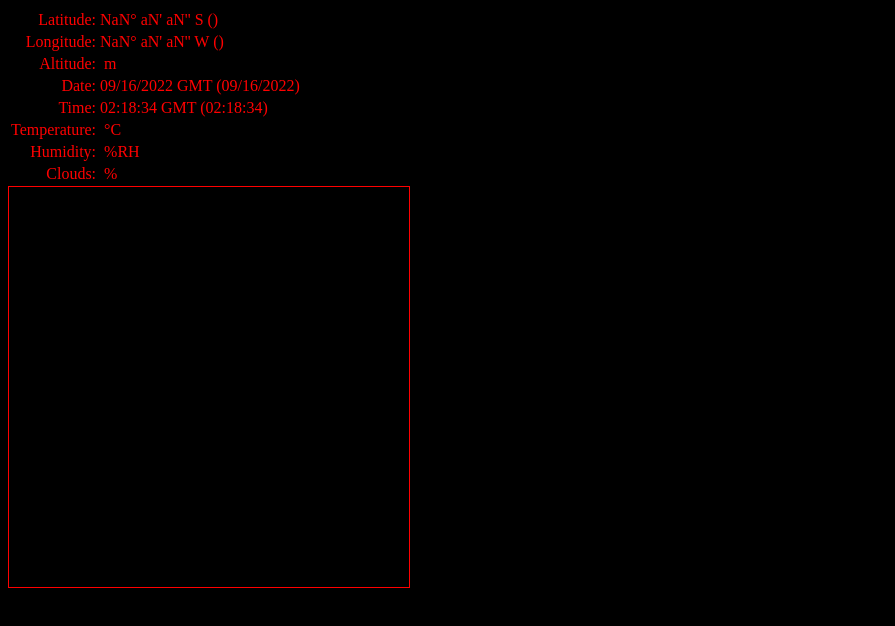
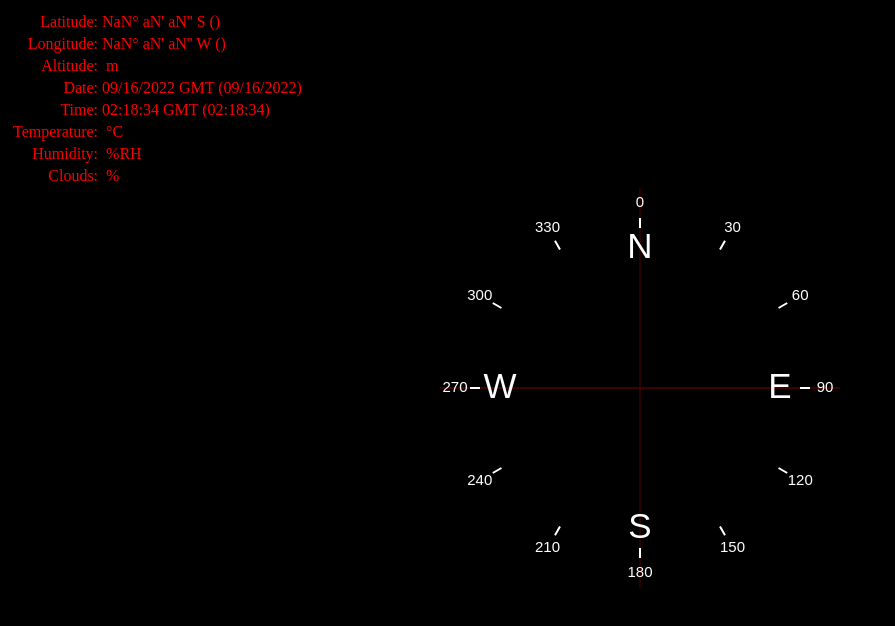
Before and after one commit to pawel-soja/AstroTool, a plain HTML site: page index.html in a window 1280 px wide. Shown: the whole page, without its empty margins (0-895 px from the left). Drawn offline with nearby package versions, Linux system fonts and the light colour scheme.

Commit message:
new compass

```diff
--- a/index.html
+++ b/index.html
@@ -7,6 +7,7 @@
     body {
         background-color: black;
         color: red;
+        margin: 10px;
     }
 
     table:first-child  td:first-child
@@ -17,6 +18,13 @@
     table
     {
         white-space: pre;
+    }
+
+    canvas
+    {
+        max-width: 100%;
+        margin: 0px auto;
+        display: block;
     }
     </style>
     <meta charset="UTF-8">
@@ -62,8 +70,8 @@
         <td>{{weather.clouds.all}} %</td>
     </tr>
 </table>
-{{compassdir}}
-<canvas id="compass" style="border: 1px solid red" width="400" height="400"></canvas>
+
+<canvas id="compass" style="border: 0px solid red" width="400" height="400"></canvas>
 
 <script>
 
@@ -91,6 +99,16 @@ function Compass(ctx)
 
 
         ctx.clearRect(0, 0, width, height);
+
+        ctx.beginPath();
+        ctx.strokeStyle = '#500';
+        ctx.moveTo(px, height);
+        ctx.lineTo(px, 0);
+        ctx.moveTo(0, py);
+        ctx.lineTo(width, py);
+        ctx.closePath();
+        ctx.stroke();
+
         ctx.beginPath();
 
         ctx.textAlign = "center";
@@ -138,6 +156,8 @@ function Compass(ctx)
         compassdir = a;
         self.draw();
     });
+
+    self.draw();
     sensor.start();
 
 /*
```
